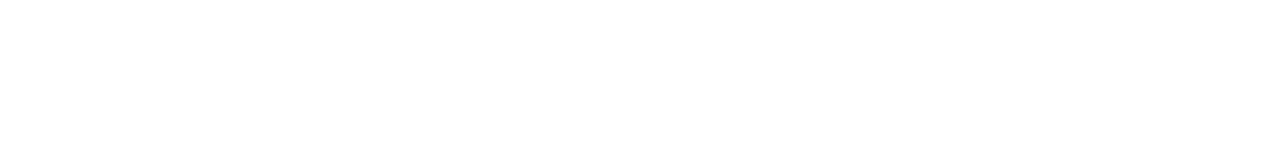
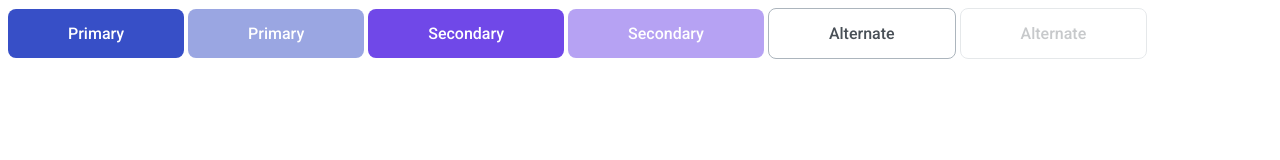
Before and after one commit to js-tasks-ru/htmlcss-20240216_sasha-is-permi, a website: page 03-lection1/01-button/index.html in a window 1280 px wide. Drawn offline with Linux system fonts and the light colour scheme.

Commit message:
Кнопка

```diff
--- a/03-lection1/01-button/button.css
+++ b/03-lection1/01-button/button.css
@@ -1 +1,65 @@
 /* Стилизация кнопки */
+
+
+.button {
+    font-size: 16px;
+    font-weight: 500;
+    border-radius: 8px;
+}
+.button_primary {
+    background: var(--blue);
+    transition: opacity 200ms ease-in-out, background 200ms ease-in-out;
+    padding: 15px 60px;
+    color:var(--white);
+    border: transparent;
+    cursor: pointer;
+}
+.button_primary:hover {
+    background: var(--sapphire);
+}
+.button_primary:disabled {
+    background: var(--blue);
+    opacity: 0.5;
+    padding: 15px 60px;
+    color:var(--white);
+    border: transparent;
+    cursor: not-allowed;
+}
+.button_secondary {
+    background: var(--purple);
+    transition: opacity 200ms ease-in-out, background 200ms ease-in-out;
+    padding: 15px 60px;
+    color:var(--white);
+    border: transparent;
+    cursor: pointer;
+}
+.button_secondary:hover {
+    background: var(--plum);
+}
+.button_secondary:disabled {
+    background: var(--purple);
+    opacity: 0.5;
+    padding: 15px 60px;
+    color:var(--white);
+    border: transparent;
+    cursor: not-allowed;
+}
+.button_alternate {
+    background: var(--white);
+    transition: opacity 200ms ease-in-out, background 200ms ease-in-out;
+    padding: 15px 60px;
+    color:var(--grey-4);
+    border: 1px solid var(--grey-3);
+    cursor: pointer;
+}
+.button_alternate:hover {
+    border: 1px solid var(--black);
+}
+.button_alternate:disabled {
+    background: var(--white);
+    opacity: 0.3;
+    border: 1px solid var(--grey-3);
+    padding: 15px 60px;
+    color:var(--grey-4);
+    cursor: not-allowed;
+}
--- a/03-lection1/01-button/index.html
+++ b/03-lection1/01-button/index.html
@@ -2,10 +2,18 @@
 <!-- Страница с кнопкой -->
 <html lang="ru">
     <head>
+        <link rel="preconnect" href="https://fonts.googleapis.com">
+        <link rel="preconnect" href="https://fonts.gstatic.com" crossorigin>
+        <link href="https://fonts.googleapis.com/css2?family=Roboto:ital,wght@0,100;0,300;0,400;0,500;0,700;0,900;1,100;1,300;1,400;1,500;1,700;1,900&display=swap" rel="stylesheet">
         <link rel="stylesheet" href="../../assets/css/main.css">
         <link rel="stylesheet" href="./button.css">
     </head>
     <body>
-
+        <button class="button button_primary">Primary</button>
+        <button class="button button_primary" disabled>Primary</button>
+        <button class="button button_secondary">Secondary</button>
+        <button class="button button_secondary" disabled>Secondary</button>
+        <button class="button button_alternate">Alternate</button>
+        <button class="button button_alternate" disabled>Alternate</button>
     </body>
 </html>
```
